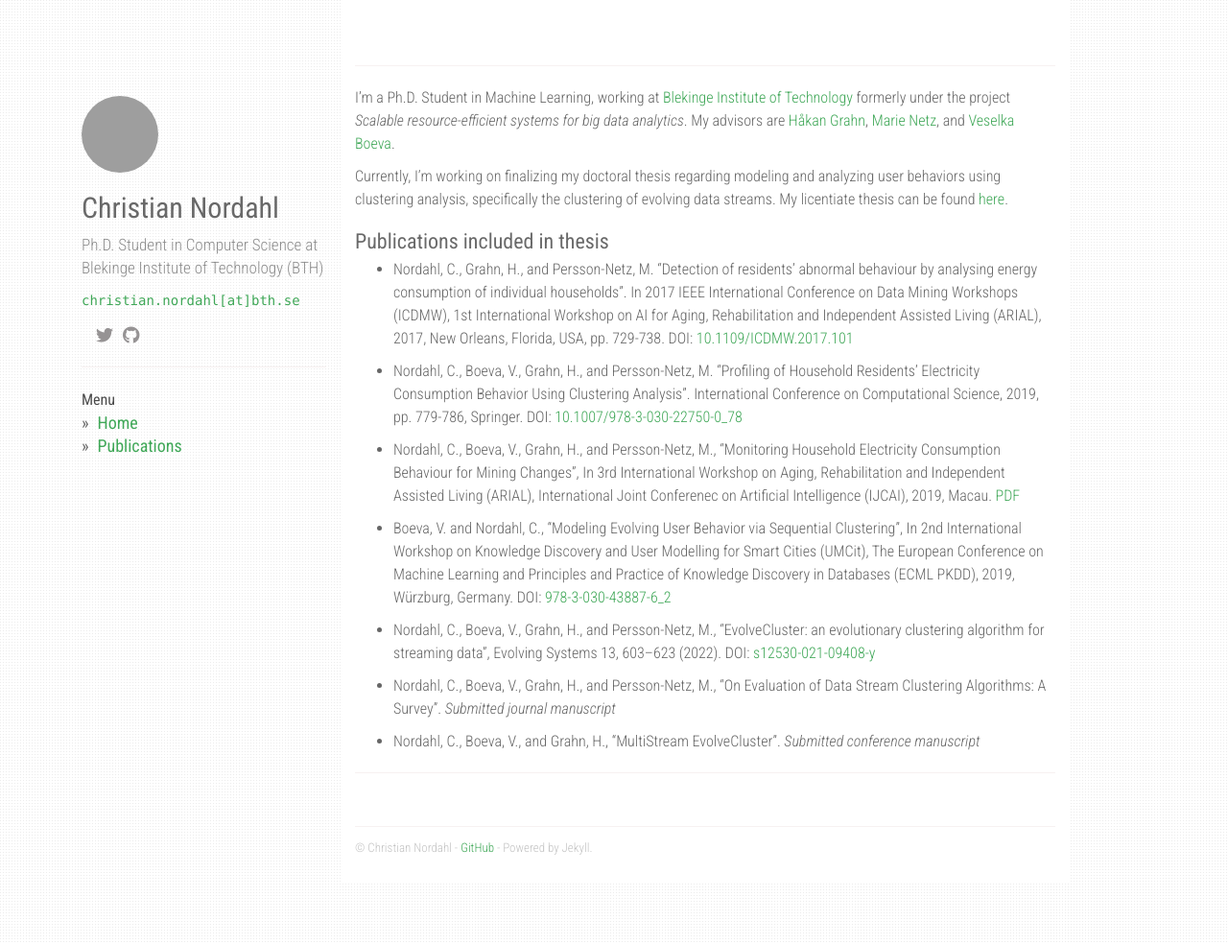
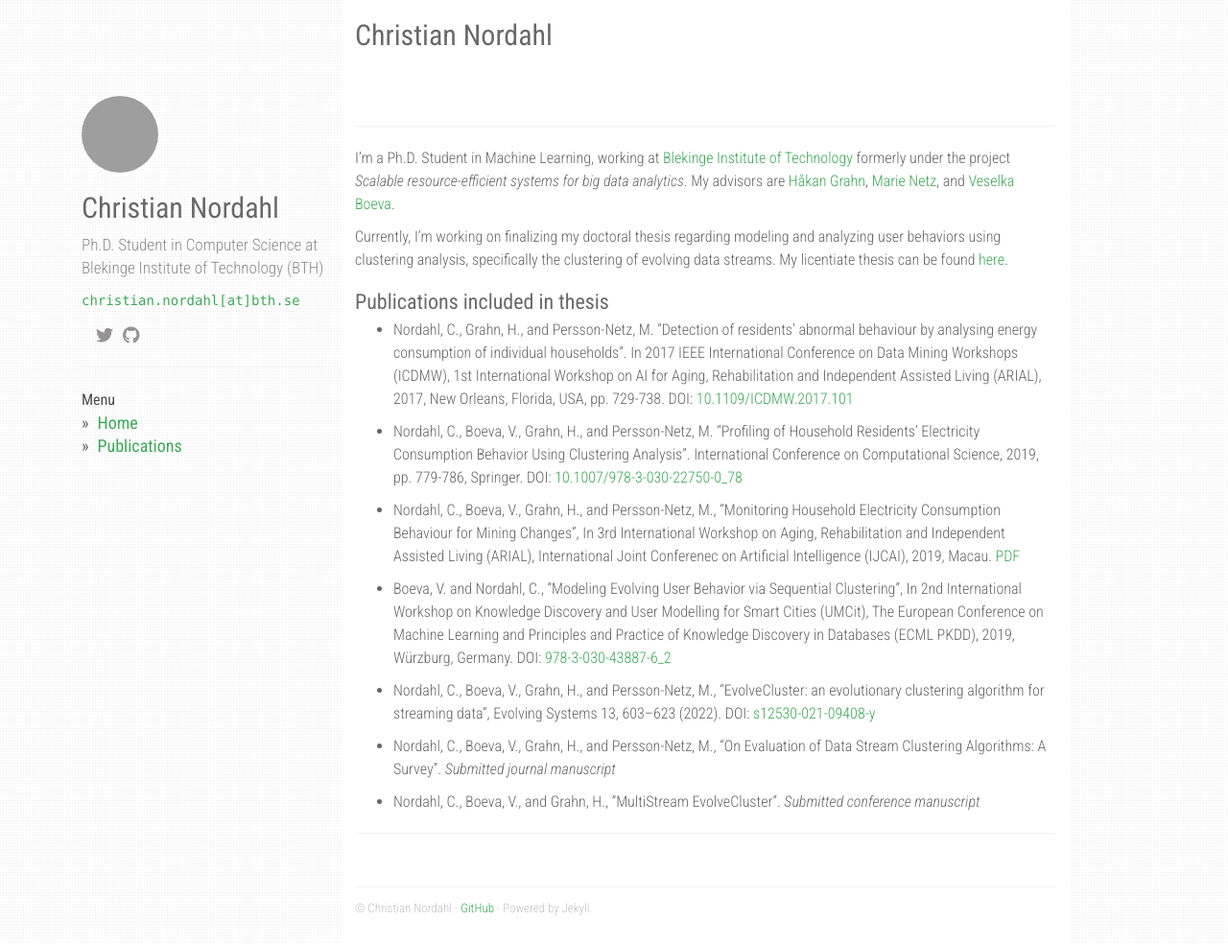
Before and after one commit to christiannordahl/christiannordahl.github.io, a Jekyll site: the page built from index.md, in a window 1280 px wide and 984 px high. Shown: the whole window at 96% size. Built offline with Jekyll 4.4.1, drawn with Linux system fonts in a browser that asks for light colours; nearby versions of some CDN libraries; a style sheet for code colours, icons or effects is not loaded; grey boxes are pictures that could not be loaded.

Commit message:
Re-added the title to home page

```diff
--- a/index.md
+++ b/index.md
@@ -2,7 +2,7 @@
 layout: default
 permalink: /
 ---
-<!-- <h1>{{ site.title }}</h1> -->
+<h1>{{ site.title }}</h1>
 <br><br>
 
 ---
```
